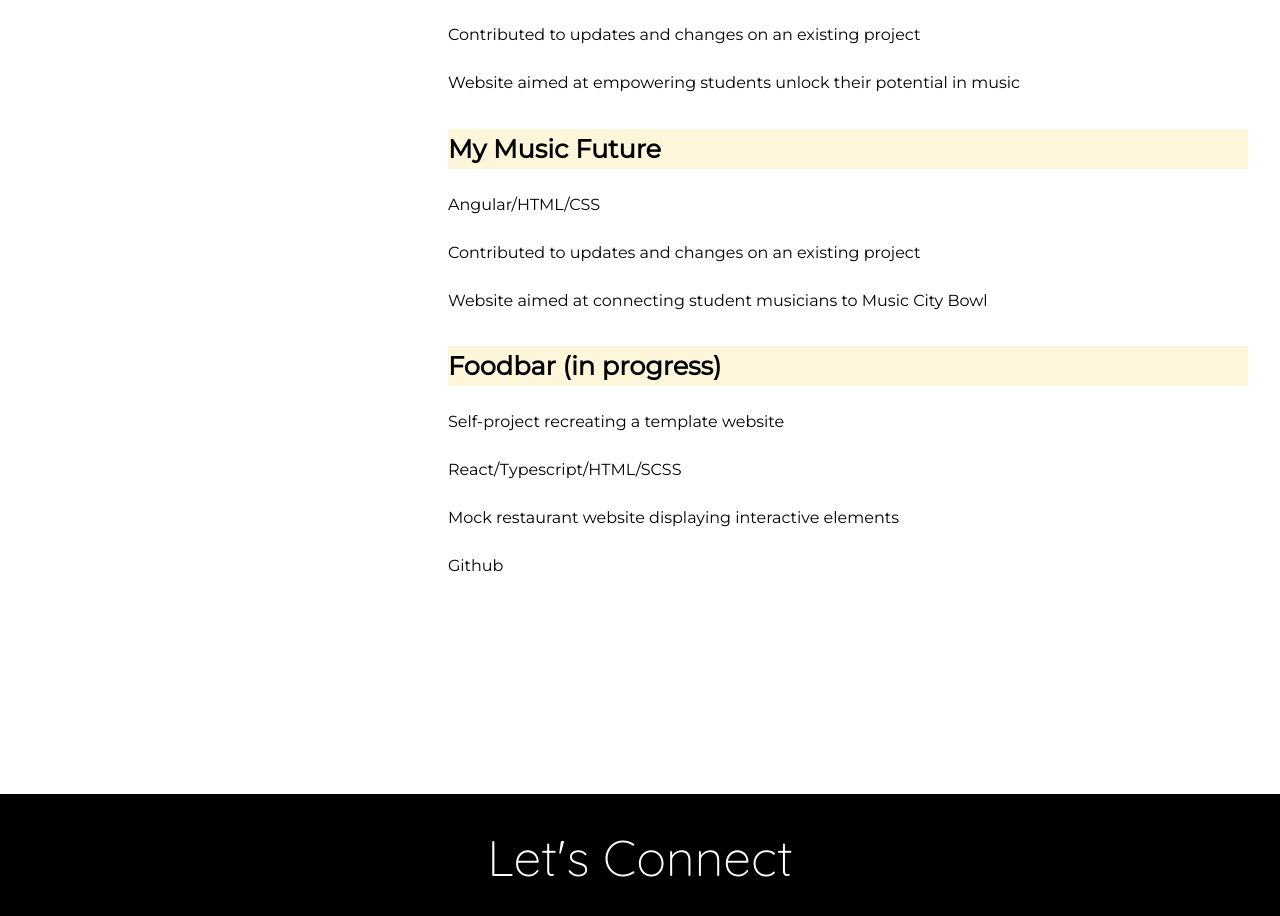
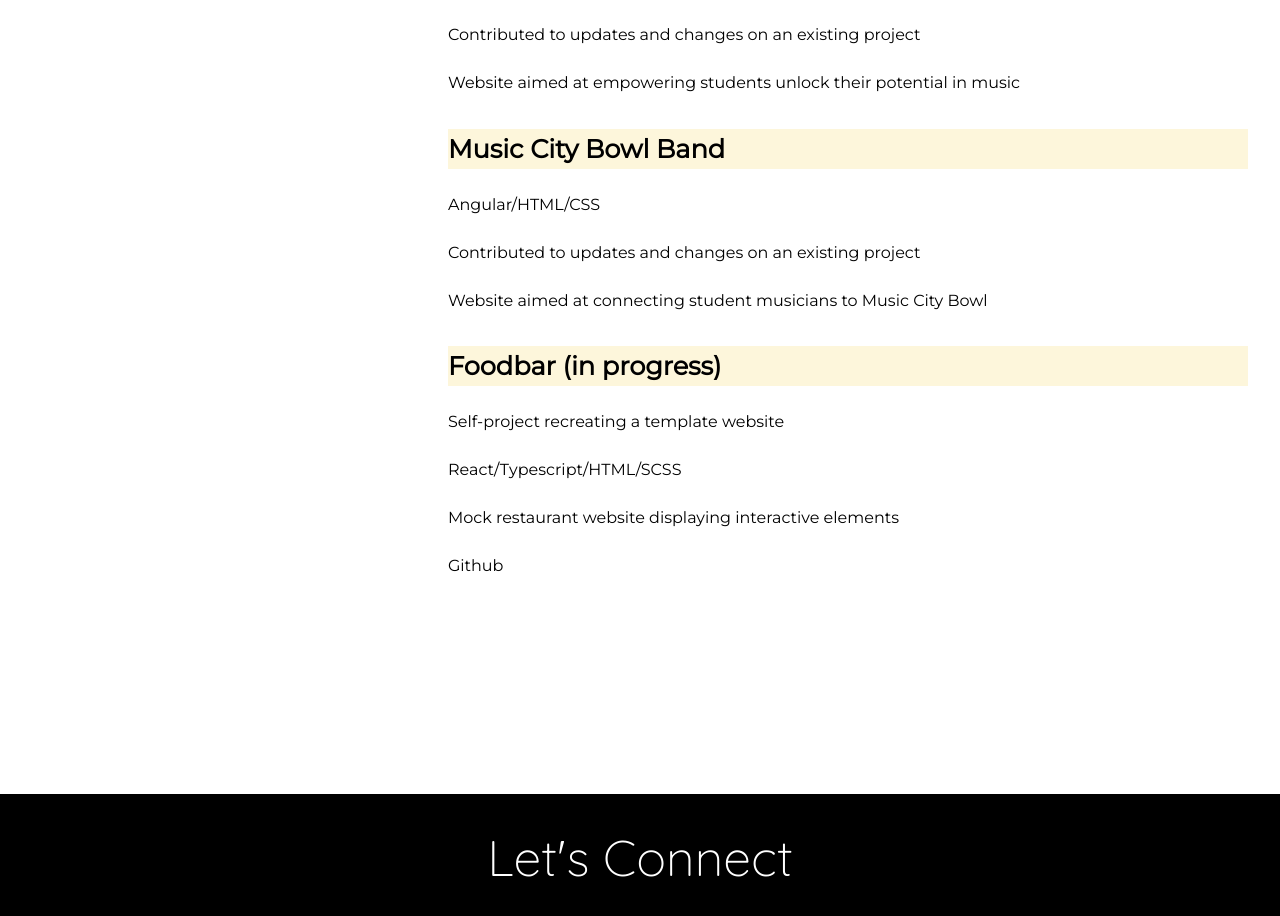
Before and after one commit to klheeJ/Klhee_Jacobs_Portfolio, a React (Vite) app: page / in a window 1280 px wide. Shown: the part 2280-3196 px from the top of the page. Built offline with nearby package versions, Linux system fonts and the light colour scheme.

Commit message:
project title fixed

```diff
--- a/src/pages/Home.jsx
+++ b/src/pages/Home.jsx
@@ -82,7 +82,7 @@ const Home = () => {
           </div>
           <div className='projects'>
             <div>
-              <p className="project-title">My Music Future</p>
+              <p className="project-title">Music City Bowl Band</p>
             </div>
             <a href="https://www.musiccitybowlband.com/" target='none'><div className='project-3'></div></a>
             <div className="project-info">
```
